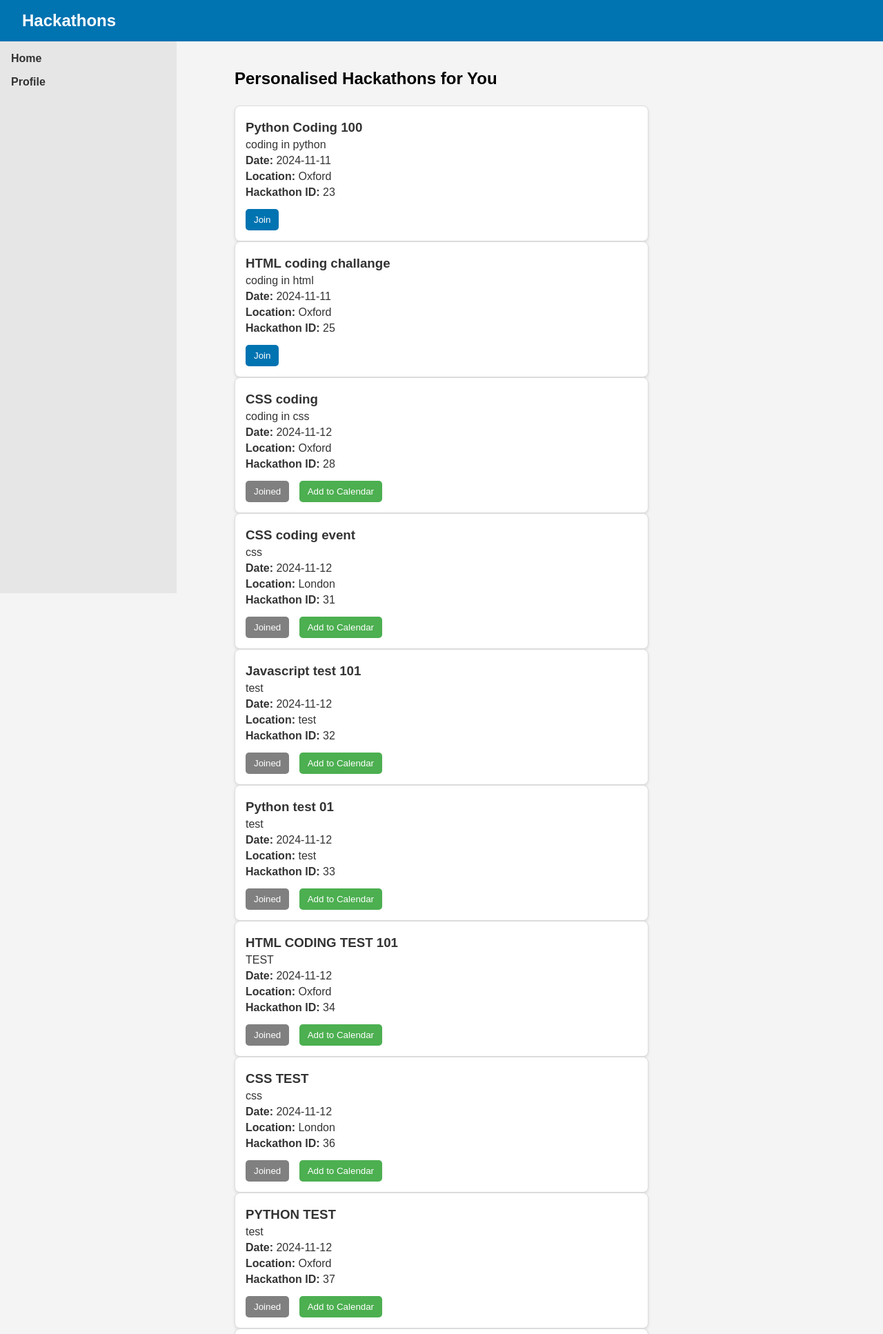
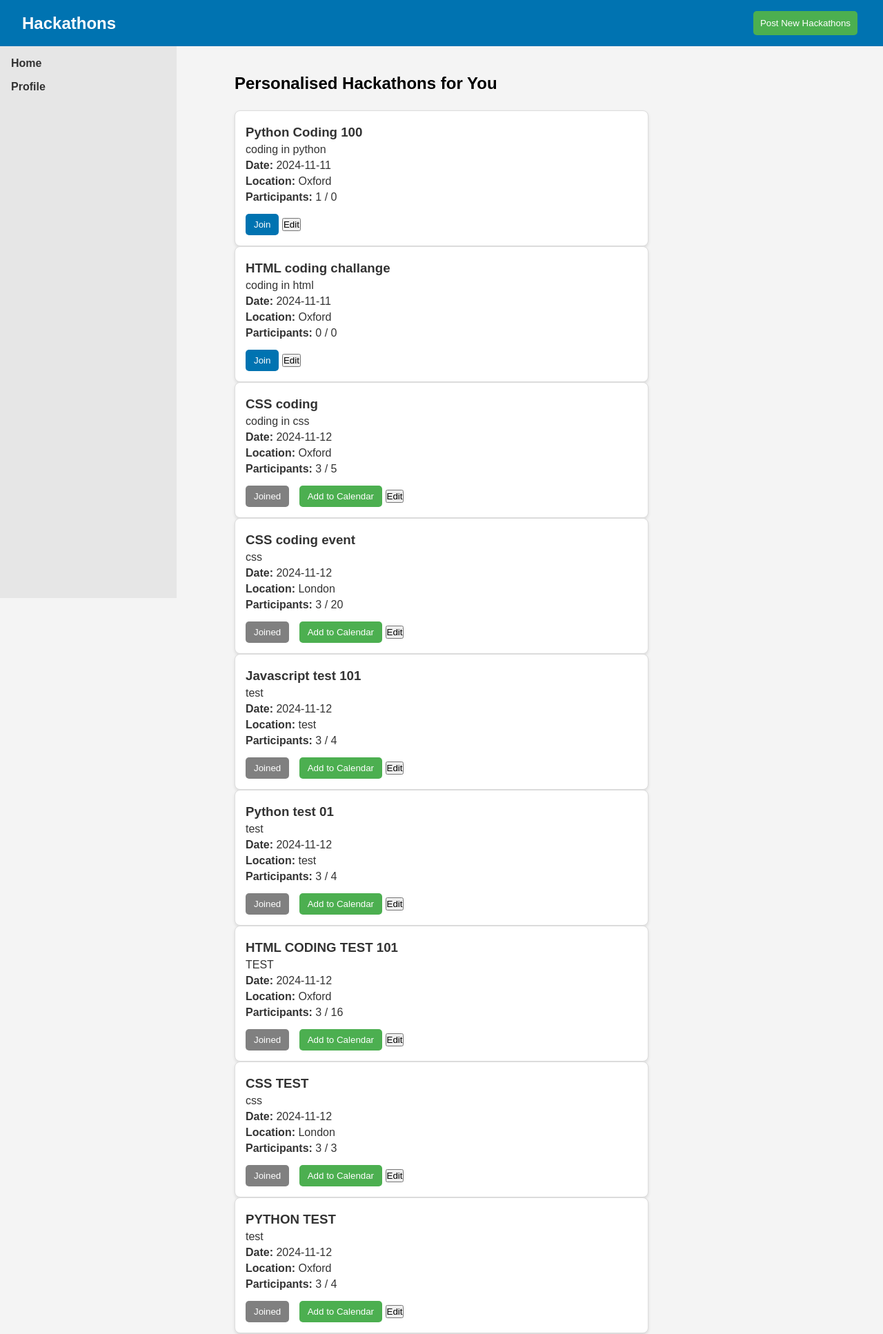
Before and after one commit to ZekiCanSarak/StartApp, a Flask app: page /hack in a window 1280 px wide. Shown: the top 1934 px of the page at 69% size. Run offline with Flask 3, Linux system fonts and the light colour scheme; a user stored in the database is signed in; data comes from the database, SQL or seed files in the repository; both versions use the stored data as it was after the commit.

Commit message:
Fixed a lot of bugs and issues, fixed logout error. Added a feature where organisers can set a max participant limit on the hackathon so that a certain amont of users can join. Added a condition where if the participants are equal to max participants it would not let anyone else join. Organiser can edit and increase or decrease the value whenever wanted as well as others such as title, description, date and location.

```diff
--- a/app.py
+++ b/app.py
@@ -99,51 +99,61 @@ def hack():
     user_profile = query_db("SELECT skills FROM user_profiles WHERE username = ?", [username], one=True)
     user_skills = user_profile[0].split(',') if user_profile and user_profile[0] else []
 
+    hackathon_base_query = """
+        SELECT h.id, h.title, h.description, h.date, h.location, h.max_participants,
+               COUNT(p.id) AS current_participants,
+               CASE WHEN p2.username IS NOT NULL THEN 1 ELSE 0 END AS joined  -- Check if user has joined
+        FROM hackathons h
+        LEFT JOIN participants p ON h.id = p.hackathon_id
+        LEFT JOIN participants p2 ON h.id = p2.hackathon_id AND p2.username = ?  -- Check join status
+        WHERE h.date >= ?
+    """
+
+    # Adding skill matching for personalised hackathons
     if user_skills:
         skill_conditions = " OR ".join([
-            "(LOWER(title) LIKE LOWER(?) OR LOWER(description) LIKE LOWER(?))"
+            "(LOWER(h.title) LIKE LOWER(?) OR LOWER(h.description) LIKE LOWER(?))"
             for _ in user_skills
         ])
         skill_params = [f"%{skill.strip().lower()}%" for skill in user_skills for _ in range(2)]
 
         matching_hackathons = query_db(f"""
-            SELECT h.id, h.title, h.description, h.date, h.location,
-                   CASE WHEN p.username IS NOT NULL THEN 1 ELSE 0 END AS joined
-            FROM hackathons h
-            LEFT JOIN participants p ON h.id = p.hackathon_id AND p.username = ?
-            WHERE h.date >= ? AND ({skill_conditions})
+            {hackathon_base_query} AND ({skill_conditions})
+            GROUP BY h.id
             ORDER BY h.date ASC
         """, [username, today] + skill_params)
 
         other_hackathons = query_db(f"""
-            SELECT h.id, h.title, h.description, h.date, h.location,
-                   CASE WHEN p.username IS NOT NULL THEN 1 ELSE 0 END AS joined
-            FROM hackathons h
-            LEFT JOIN participants p ON h.id = p.hackathon_id AND p.username = ?
-            WHERE h.date >= ? AND NOT ({skill_conditions})
+            {hackathon_base_query} AND NOT ({skill_conditions})
+            GROUP BY h.id
             ORDER BY h.date ASC
         """, [username, today] + skill_params)
     else:
         matching_hackathons = []
-        other_hackathons = query_db("""
-            SELECT h.id, h.title, h.description, h.date, h.location,
-                   CASE WHEN p.username IS NOT NULL THEN 1 ELSE 0 END AS joined
-            FROM hackathons h
-            LEFT JOIN participants p ON h.id = p.hackathon_id AND p.username = ?
-            WHERE h.date >= ?
+        other_hackathons = query_db(f"""
+            {hackathon_base_query}
+            GROUP BY h.id
             ORDER BY h.date ASC
         """, [username, today])
 
     expired_hackathons = query_db("""
-        SELECT h.id, h.title, h.description, h.date, h.location,
-               CASE WHEN p.username IS NOT NULL THEN 1 ELSE 0 END AS joined
+        SELECT h.id, h.title, h.description, h.date, h.location, h.max_participants,
+               COUNT(p.id) AS current_participants,
+               CASE WHEN p2.username IS NOT NULL THEN 1 ELSE 0 END AS joined  -- Check join status for expired hackathons
         FROM hackathons h
-        LEFT JOIN participants p ON h.id = p.hackathon_id AND p.username = ?
+        LEFT JOIN participants p ON h.id = p.hackathon_id
+        LEFT JOIN participants p2 ON h.id = p2.hackathon_id AND p2.username = ?
         WHERE h.date < ?
+        GROUP BY h.id
         ORDER BY h.date DESC
     """, [username, today])
 
-    return render_template('hack.html', matching_hackathons=matching_hackathons, other_hackathons=other_hackathons, expired_hackathons=expired_hackathons)
+    return render_template(
+        'hack.html',
+        matching_hackathons=matching_hackathons,
+        other_hackathons=other_hackathons,
+        expired_hackathons=expired_hackathons
+    )
 
 @app.route('/post_hackathon', methods=['POST'])
 def post_hackathon():
@@ -151,6 +161,7 @@ def post_hackathon():
     description = request.form['description']
     date = request.form['date']
     location = request.form['location']
+    max_participants = request.form.get('max_participants', type=int)
     hackathon_id = request.form.get('hackathon_id')  # For edit mode
 
     try:
@@ -158,29 +169,43 @@ def post_hackathon():
         cursor = db.cursor()
 
         if hackathon_id:
-            # Edit existing hackathon
+            # Editing existing hackathon
             cursor.execute("""
                 UPDATE hackathons
-                SET title = ?, description = ?, date = ?, location = ?
+                SET title = ?, description = ?, date = ?, location = ?, max_participants = ?
                 WHERE id = ?
-            """, (title, description, date, location, hackathon_id))
+            """, (title, description, date, location, max_participants, hackathon_id))
+
+            # Getting current participant count and checking if user has joined
+            current_participants = query_db(
+                "SELECT COUNT(*) FROM participants WHERE hackathon_id = ?", [hackathon_id], one=True
+            )[0]
+            joined = bool(query_db(
+                "SELECT 1 FROM participants WHERE hackathon_id = ? AND username = ?",
+                [hackathon_id, session.get('username')], one=True
+            ))
         else:
-            cursor.execute("INSERT INTO hackathons (title, description, date, location) VALUES (?, ?, ?, ?)",
-                           (title, description, date, location))
+            # Creating a new hackathon
+            cursor.execute("INSERT INTO hackathons (title, description, date, location, max_participants) VALUES (?, ?, ?, ?, ?)",
+                           (title, description, date, location, max_participants))
             hackathon_id = cursor.lastrowid
+            current_participants = 0
+            joined = False
 
         db.commit()
 
-        # Retrieving updated data to determine category
+        # Determining the category based on date and skills
+        today = datetime.now().date()
+        category = "expired" if datetime.strptime(date, "%Y-%m-%d").date() < today else "other"
+
+        if 'username' in session:
+            username = session['username']
+            user_profile = query_db("SELECT skills FROM user_profiles WHERE username = ?", [username], one=True)
+            user_skills = user_profile[0].split(',') if user_profile and user_profile[0] else []
+            if any(skill.strip().lower() in (title + description).lower() for skill in user_skills):
+                category = "matching"
+
         updated_hackathon = query_db("SELECT * FROM hackathons WHERE id = ?", [hackathon_id], one=True)
-        today = datetime.now().date()
-        category = "expired" if updated_hackathon['date'] < str(today) else "other"
-
-        username = session.get('username')
-        user_skills = query_db("SELECT skills FROM user_profiles WHERE username = ?", [username], one=True)
-        skill_keywords = [skill.strip().lower() for skill in user_skills[0].split(',')] if user_skills else []
-        if any(skill in (title + description).lower() for skill in skill_keywords):
-            category = "matching"
 
         return jsonify({
             'success': True,
@@ -190,12 +215,15 @@ def post_hackathon():
                 'description': updated_hackathon['description'],
                 'date': updated_hackathon['date'],
                 'location': updated_hackathon['location'],
+                'current_participants': current_participants,
+                'max_participants': updated_hackathon['max_participants'],
                 'category': category,
-                'joined': False,
-                'role': 'organiser'
+                'joined': joined,
+                'role': session.get('role', 'user')
             }
         })
     except Exception as e:
+        print(f"Error: {str(e)}")
         return jsonify({'success': False, 'message': str(e)})
 
 
@@ -240,6 +268,9 @@ def edit_hackathon(hackathon_id):
 def get_hackathon(hackathon_id):
     hackathon = query_db("SELECT * FROM hackathons WHERE id = ?", [hackathon_id], one=True)
     if hackathon:
+        current_participants = query_db("SELECT COUNT(*) FROM participants WHERE hackathon_id = ?", [hackathon_id], one=True)[0]
+        is_organizer = session.get('role') == 'organiser'
+
         return jsonify({
             'success': True,
             'hackathon': {
@@ -247,7 +278,10 @@ def get_hackathon(hackathon_id):
                 'title': hackathon['title'],
                 'description': hackathon['description'],
                 'date': hackathon['date'],
-                'location': hackathon['location']
+                'location': hackathon['location'],
+                'max_participants': hackathon['max_participants'],
+                'current_participants': current_participants,
+                'joined': not is_organizer  # Setting joined to False for organisers
             }
         })
     return jsonify({'success': False, 'message': 'Hackathon not found.'})
@@ -326,19 +360,34 @@ def join_hackathon():
         return jsonify({"success": False, "message": "Please log in to join a hackathon."})
 
     data = request.get_json()
-    id = data.get('id')
+    hackathon_id = data.get('id')
     username = session['username']
 
-
+    # Checking if the user is already a participant
     existing_entry = query_db("SELECT * FROM participants WHERE hackathon_id = ? AND username = ?",
-                              (id, username), one=True)
-
+                              (hackathon_id, username), one=True)
     if existing_entry:
         return jsonify({"success": False, "message": "You have already joined this hackathon."})
 
+    # Incrementing the current participant count if there's room
+    hackathon = query_db("SELECT max_participants, current_participants FROM hackathons WHERE id = ?", [hackathon_id], one=True)
+    if hackathon['current_participants'] >= hackathon['max_participants']:
+        return jsonify({"success": False, "message": "This hackathon has reached the maximum number of participants."})
+
     try:
-        insert_db("INSERT INTO participants (hackathon_id, username) VALUES (?, ?)", (id, username))
-        return jsonify({"success": True})
+        # Inserting participant and incrementing current_participants
+        insert_db("INSERT INTO participants (hackathon_id, username) VALUES (?, ?)", (hackathon_id, username))
+        updated_count = query_db("SELECT COUNT(*) FROM participants WHERE hackathon_id = ?", [hackathon_id], one=True)[0]
+
+        # Debug log for updated participant count
+        print(f"Updated participant count for hackathon {hackathon_id}: {updated_count}")
+
+        # Returning updated count and success status
+        return jsonify({
+            "success": True,
+            "current_participants": updated_count,
+            "max_participants": hackathon['max_participants']
+        })
     except Exception as e:
         return jsonify({"success": False, "message": str(e)})
 
--- a/static/css/hack.css
+++ b/static/css/hack.css
@@ -94,6 +94,12 @@ body {
     color: #333;
 }
 
+.participants{
+    text-align: left;
+    margin: 5px 0;
+    color:#333;
+}
+
 .expired {
     opacity: 0.7;
     background-color: #f9f9f9;
--- a/static/js/hack.js
+++ b/static/js/hack.js
@@ -8,11 +8,10 @@ function showForm(isEdit = false) {
     saveButton.style.display = isEdit ? 'inline-block' : 'none';
 }
 
-
 function closeForm() {
     document.getElementById('hackathon-form-popup').style.display = 'none';
     document.getElementById('hackathon-form').reset();
-    document.getElementById('hackathon_id').value = ''; // Reset the hackathon_id
+    document.getElementById('hackathon_id').value = '';
 }
 
 document.getElementById("hackathon-form").addEventListener("submit", function (e) {
@@ -45,39 +44,48 @@ document.getElementById("hackathon-form").addEventListener("submit", function (e
 
 function addHackathonToFeed(hackathon) {
     const hackathonIdStr = String(hackathon.id);
-    const hackathonElement = document.querySelector(`.hackathon-post[data-id="${hackathonIdStr}"]`);
+    let hackathonElement = document.querySelector(`.hackathon-post[data-id="${hackathonIdStr}"]`);
 
     if (hackathonElement) {
-        // Updating existing hackathon in place
-        hackathonElement.querySelector('h3').textContent = hackathon.title;
-        hackathonElement.querySelector('.description').textContent = hackathon.description;
-        hackathonElement.querySelector('.date').innerHTML = `<strong>Date:</strong> ${hackathon.date}`;
-        hackathonElement.querySelector('.location').innerHTML = `<strong>Location:</strong> ${hackathon.location}`;
-    } else {
-        // Creating a new hackathon element if it doesn't already exist
-        const newHackathonElement = document.createElement('div');
-        newHackathonElement.classList.add('hackathon-post');
-        newHackathonElement.setAttribute('data-id', hackathonIdStr);
 
-        const joinButtonHTML = hackathon.joined ?
-            '<button class="join-hackathon-btn joined" disabled>Joined</button>' :
-            `<button class="join-hackathon-btn" data-id="${hackathon.id}" onclick="joinHackathon('${hackathon.id}')">Join</button>`;
+        const currentParticipants = hackathonElement.querySelector('.participants-info') ?
+        // Preserving the existing participant count and joined status
+        hackathonElement.querySelector('.participants-info').textContent.match(/\d+/)[0] : hackathon.current_participants;
+        hackathon.current_participants = currentParticipants;
 
-        newHackathonElement.innerHTML = `
+        hackathonElement.innerHTML = `
             <h3>${hackathon.title}</h3>
             <p class="description">${hackathon.description}</p>
             <p class="date"><strong>Date:</strong> ${hackathon.date}</p>
             <p class="location"><strong>Location:</strong> ${hackathon.location}</p>
-            ${hackathon.category !== 'expired' ? joinButtonHTML : '<p class="expired-note">This hackathon has expired.</p>'}
+            <p class="participants-info"><strong>Participants:</strong> ${hackathon.current_participants} / ${hackathon.max_participants}</p>
+            ${hackathon.joined ? '<button class="join-hackathon-btn joined" disabled>Joined</button>' : `<button class="join-hackathon-btn" data-id="${hackathon.id}" onclick="joinHackathon('${hackathon.id}')">Join</button>`}
+            ${hackathon.joined ? `<button onclick="location.href='/add_to_google_calendar/${hackathon.id}'" class="calendar-btn">Add to Calendar</button>` : ''}
+            ${hackathon.role === 'organiser' ? `<button class="edit-hackathon-btn" onclick="editHackathon('${hackathon.id}')">Edit</button>` : ''}
+        `;
+    } else {
+        // Handle to creating a new element
+        hackathonElement = document.createElement('div');
+        hackathonElement.classList.add('hackathon-post');
+        hackathonElement.setAttribute('data-id', hackathonIdStr);
+
+        hackathonElement.innerHTML = `
+            <h3>${hackathon.title}</h3>
+            <p class="description">${hackathon.description}</p>
+            <p class="date"><strong>Date:</strong> ${hackathon.date}</p>
+            <p class="location"><strong>Location:</strong> ${hackathon.location}</p>
+            <p class="participants-info"><strong>Participants:</strong> ${hackathon.current_participants} / ${hackathon.max_participants}</p>
+            ${hackathon.joined ? '<button class="join-hackathon-btn joined" disabled>Joined</button>' : `<button class="join-hackathon-btn" data-id="${hackathon.id}" onclick="joinHackathon('${hackathon.id}')">Join</button>`}
+            ${hackathon.joined ? `<button onclick="location.href='/add_to_google_calendar/${hackathon.id}'" class="calendar-btn">Add to Calendar</button>` : ''}
             ${hackathon.role === 'organiser' ? `<button class="edit-hackathon-btn" onclick="editHackathon('${hackathon.id}')">Edit</button>` : ''}
         `;
 
-        const targetSection = hackathon.category === 'matching' ? '#personalised-hackathons' :
-                              hackathon.category === 'other' ? '#other-hackathons' : '#expired-hackathons';
+        const targetSection = hackathon.category === 'matching' ? '#personalised-hackathons'
+                            : hackathon.category === 'other' ? '#other-hackathons'
+                            : '#expired-hackathons';
 
-        document.querySelector(targetSection).prepend(newHackathonElement);
+        document.querySelector(targetSection).prepend(hackathonElement);
 
-        // Removing "No personalised hackathons available" message if adding to personalised section
         if (hackathon.category === 'matching') {
             const noPersonalisedMessage = document.getElementById("no-personalised-message");
             if (noPersonalisedMessage) {
@@ -85,43 +93,60 @@ function addHackathonToFeed(hackathon) {
             }
         }
     }
+
     closeForm();
 }
 
 function joinHackathon(id) {
+    const hackathonElement = document.querySelector(`.hackathon-post[data-id="${id}"]`);
+    const participantsInfo = hackathonElement.querySelector('.participants-info').textContent;
+
+    // Extracting current and max participants from the text
+    const [currentParticipants, maxParticipants] = participantsInfo.match(/\d+/g).map(Number);
+
+    // Checking if the hackathon is already full
+    if (currentParticipants >= maxParticipants) {
+        alert("Max limit reached. You cannot join this hackathon.");
+        return;
+    }
+
+    // Goes to send the join request if the hackathon is not full
     const xhr = new XMLHttpRequest();
     xhr.open("POST", "/join_hackathon", true);
     xhr.setRequestHeader("Content-Type", "application/json");
     xhr.onreadystatechange = function () {
         if (xhr.readyState === 4 && xhr.status === 200) {
             const response = JSON.parse(xhr.responseText);
+            console.log("Join Hackathon Response:", response);
+
             if (response.success) {
-                const joinButton = document.querySelector(`.join-hackathon-btn[data-id="${id}"]`);
+                // Updating participants info
+                let participantsElement = hackathonElement.querySelector('.participants-info');
+                participantsElement.textContent = `Participants: ${response.current_participants} / ${response.max_participants}`;
+
+                // Updating the join button to 'Joined' and disable it
+                const joinButton = hackathonElement.querySelector('.join-hackathon-btn');
                 if (joinButton) {
                     joinButton.textContent = "Joined";
                     joinButton.disabled = true;
                     joinButton.classList.add("joined");
+                }
 
-                    const calendarButton = document.createElement("button");
-                    calendarButton.classList.add("calendar-btn");
-                    calendarButton.textContent = "Add to Calendar";
-                    calendarButton.onclick = function () {
-                        window.location.href = `/add_to_google_calendar/${id}`;
-                    };
-                    joinButton.parentElement.appendChild(calendarButton);
-                }
+                // Adding calendar button if applicable
+                const calendarButton = document.createElement("button");
+                calendarButton.classList.add("calendar-btn");
+                calendarButton.textContent = "Add to Calendar";
+                calendarButton.onclick = () => location.href = `/add_to_google_calendar/${id}`;
+                hackathonElement.appendChild(calendarButton);
+
             } else {
-                alert("Failed to join the hackathon: " + response.message);
+                alert("Failed to join hackathon: " + (response.message || "Unknown error"));
             }
-        } else if (xhr.readyState === 4) {
-            console.error("Error:", xhr.statusText);
-            alert("An error occurred while joining the hackathon.");
         }
     };
     xhr.send(JSON.stringify({ id: id }));
 }
 
-// Fetching and populating form for editing
 function editHackathon(hackathonId) {
     const xhr = new XMLHttpRequest();
     xhr.open("GET", `/get_hackathon/${hackathonId}`, true);
@@ -133,6 +158,7 @@ function editHackathon(hackathonId) {
                 document.getElementById('description').value = response.hackathon.description;
                 document.getElementById('date').value = response.hackathon.date;
                 document.getElementById('location').value = response.hackathon.location;
+                document.getElementById('max_participants').value = response.hackathon.max_participants || ''; // Ensuring that max_participants is loaded
                 document.getElementById('hackathon_id').value = hackathonId;
                 showForm(true);
             } else {
@@ -156,7 +182,16 @@ function submitHackathonEdit() {
     .then(response => response.json())
     .then(data => {
         if (data.success) {
-            addHackathonToFeed(data.hackathon);  // Updating hackathon directly in feed
+            const existingHackathonElement = document.querySelector(`.hackathon-post[data-id="${hackathonId}"]`);
+            if (existingHackathonElement) {
+                // Extracting current participants and joined status
+                const participantsInfo = existingHackathonElement.querySelector('.participants-info');
+                const currentParticipantsText = participantsInfo ? participantsInfo.textContent.match(/\d+/g) : [data.hackathon.current_participants];
+                data.hackathon.current_participants = currentParticipantsText[0];
+                data.hackathon.joined = existingHackathonElement.querySelector('.join-hackathon-btn.joined') !== null;
+            }
+
+            addHackathonToFeed(data.hackathon);  // Updating hackathon in feed
             closeForm();
         } else {
             alert(data.message || "An error occurred while updating the hackathon.");
--- a/templates/hack.html
+++ b/templates/hack.html
@@ -34,7 +34,7 @@
                         <p>{{ hackathon.description }}</p>
                         <p><strong>Date:</strong> {{ hackathon.date }}</p>
                         <p><strong>Location:</strong> {{ hackathon.location }}</p>
-                        <p><strong>Hackathon ID:</strong> {{ hackathon.id }}</p>
+                        <p class="participants-info"><strong>Participants:</strong> {{ hackathon.current_participants }} / {{ hackathon.max_participants }}</p>
                         {% if hackathon.joined == 1 %}
                             <button class="join-hackathon-btn joined" disabled>Joined</button>
                             <button onclick="location.href='/add_to_google_calendar/{{ hackathon.id }}'" class="calendar-btn">Add to Calendar</button>
@@ -60,7 +60,7 @@
                     <p>{{ hackathon.description }}</p>
                     <p><strong>Date:</strong> {{ hackathon.date }}</p>
                     <p><strong>Location:</strong> {{ hackathon.location }}</p>
-                    <p><strong>Hackathon ID:</strong> {{ hackathon.id }}</p>
+                    <p class="participants-info"><strong>Participants:</strong> {{ hackathon.current_participants }} / {{ hackathon.max_participants }}</p>
 
                     {% if hackathon.joined == 1 %}
                         <button class="join-hackathon-btn joined" disabled>Joined</button>
@@ -84,7 +84,7 @@
                     <p>{{ hackathon.description }}</p>
                     <p><strong>Date:</strong> {{ hackathon.date }}</p>
                     <p><strong>Location:</strong> {{ hackathon.location }}</p>
-                    <p><strong>Hackathon ID:</strong> {{ hackathon.id }}</p>
+                    <p class="participants-info"><strong>Participants:</strong> {{ hackathon.current_participants }} / {{ hackathon.max_participants }}</p>
                     <p class="expired-note">This hackathon has expired.</p>
 
                     {% if session.get('role') == 'organiser' %}
@@ -111,6 +111,9 @@
             <label for="location">Location:</label>
             <input type="text" id="location" name="location" required><br>
 
+            <label for="max_participants">Max Participants:</label>
+            <input type="number" id="max_participants" name="max_participants" min="1" required><br>
+
             <button type="submit">Post</button>
             <button type="submit" id="save-button" style="display: none;">Save Changes</button>
             <button type="button" onclick="closeForm()">Cancel</button>
```
Also changed, not shown: static/js/index.js (+18 -12 lines), database.sqlite.
